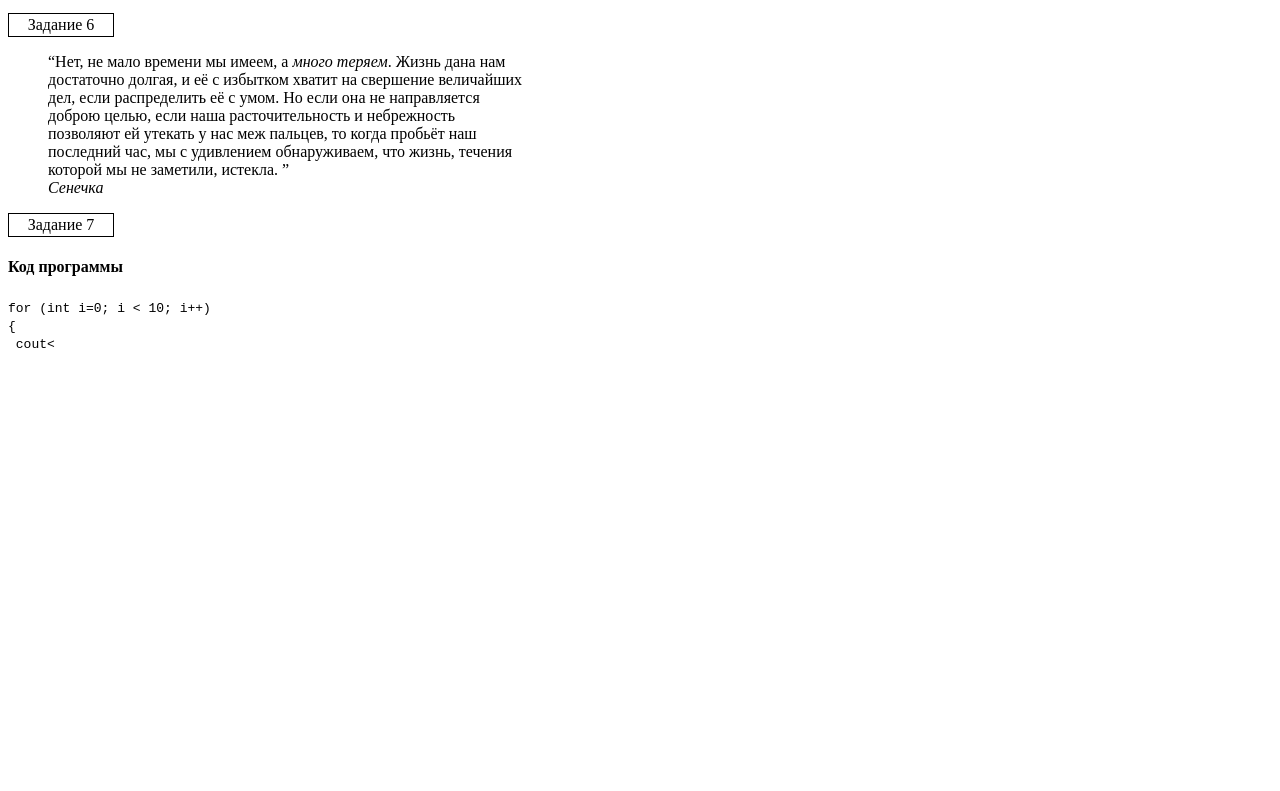
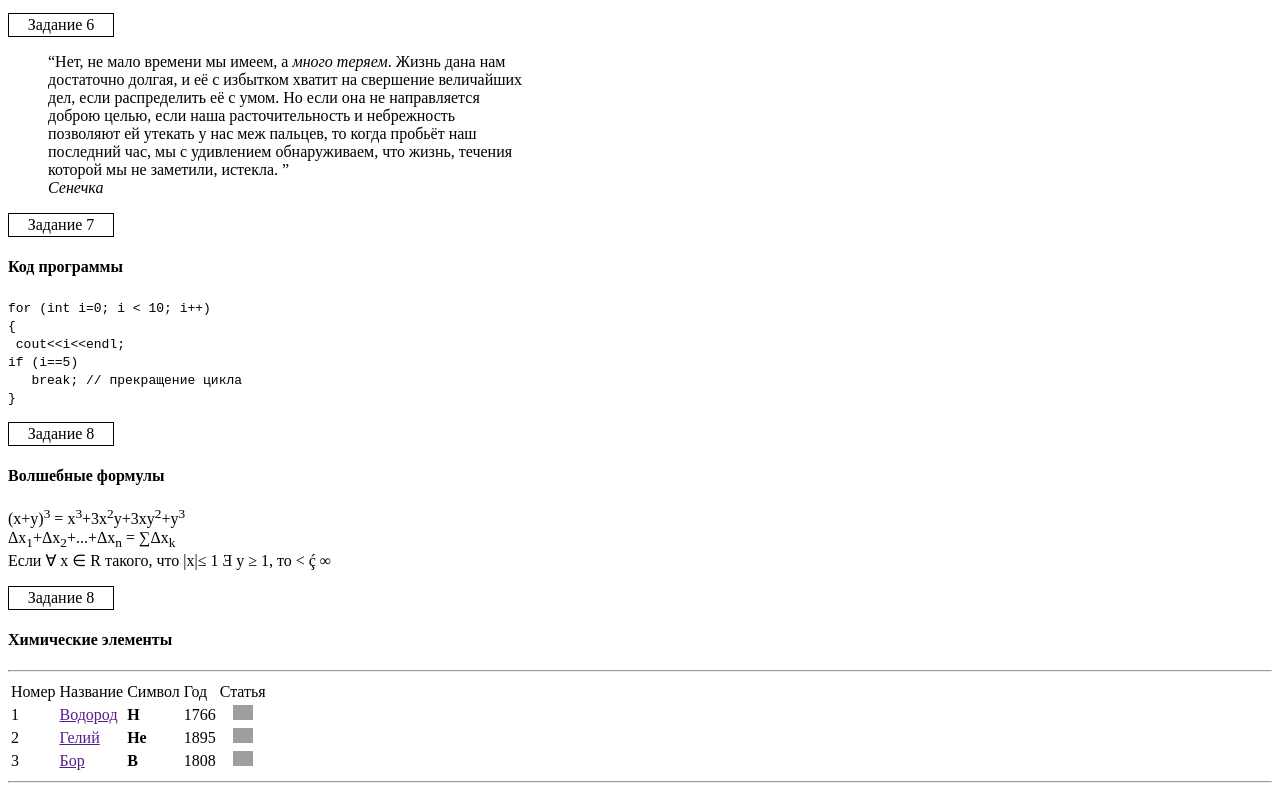
Before and after one commit to MystTerra/Frontend-lessons, a plain HTML site: page Code/27.10.23 - HW 2.html in a window 1280 px wide. Shown: the part 1363-2154 px from the top of the page. Before the commit the page ends 1723 px from the top, so only its background shows below. Drawn offline with Linux system fonts and the light colour scheme; grey boxes are pictures that could not be loaded.

Commit message:
Законченное ДЗ

```diff
--- a/Code/27.10.23 - HW 2.html
+++ b/Code/27.10.23 - HW 2.html
@@ -114,12 +114,53 @@
 <code>
     for (int i=0; i < 10; i++)<br>
     {<br>
-    &nbsp;cout<<i<<endl;
-    if (i==5)
-        break; // прекращение цикла
+    &nbsp;cout<<<code>i<<</code>endl;<br>
+    if (i==5)<br>
+    &nbsp;&nbsp;&nbsp;break; // прекращение цикла<br>
     }
 </code>
 
+<p style="border: solid black 1px; width:100px; padding: 2px; text-align: center">Задание 8</p>
+
+<h4>Волшебные формулы</h4>
+(x+y)<sup>3</sup> = x<sup>3</sup>+3x<sup>2</sup>y+3xy<sup>2</sup>+y<sup>3</sup><br>
+Δx<sub>1</sub>+Δx<sub>2</sub>+...+Δx<sub>n</sub> = ∑Δx<sub>k</sub><br>
+Если ∀ x ∈ R такого, что |x|≤ 1 Ǝ y ≥ 1, то < ḉ ∞
+
+<p style="border: solid black 1px; width:100px; padding: 2px; text-align: center">Задание 8</p>
+<table>
+    <h4>Химические элементы</h4>
+    <hr>
+    <tr>
+        <td>Номер</td>
+        <td>Название</td>
+        <td>Символ</td>
+        <td>Год</td>
+        <td>Статья</td>
+    </tr>
+    <tr>
+        <td>1</td>
+        <td><a href="">Водород</a></td>
+        <td><b>H</b></td>
+        <td>1766</td>
+        <td><p style="text-align: center; margin: 0;"><img width="20px" src="https://cdn.icon-icons.com/icons2/841/PNG/512/circle-edit-article_icon-icons.com_66938.png" alt=""></p></td>
+    </tr>
+    <tr>
+        <td>2</td>
+        <td><a href="">Гелий</a></td>
+        <td><b>He</b></td>
+        <td>1895</td>
+        <td><p style="text-align: center; margin: 0;"><img width="20px" src="https://cdn.icon-icons.com/icons2/841/PNG/512/circle-edit-article_icon-icons.com_66938.png" alt=""></p></td>
+    </tr>
+    <tr>
+        <td>3</td>
+        <td><a href="">Бор</a></td>
+        <td><b>B</b></td>
+        <td>1808</td>
+        <td><p style="text-align: center; margin: 0;"><img width="20px" src="https://cdn.icon-icons.com/icons2/841/PNG/512/circle-edit-article_icon-icons.com_66938.png" alt=""></p></td>
+    </tr>
+</table>
+<hr>
 
 </body>
 </html>
```
